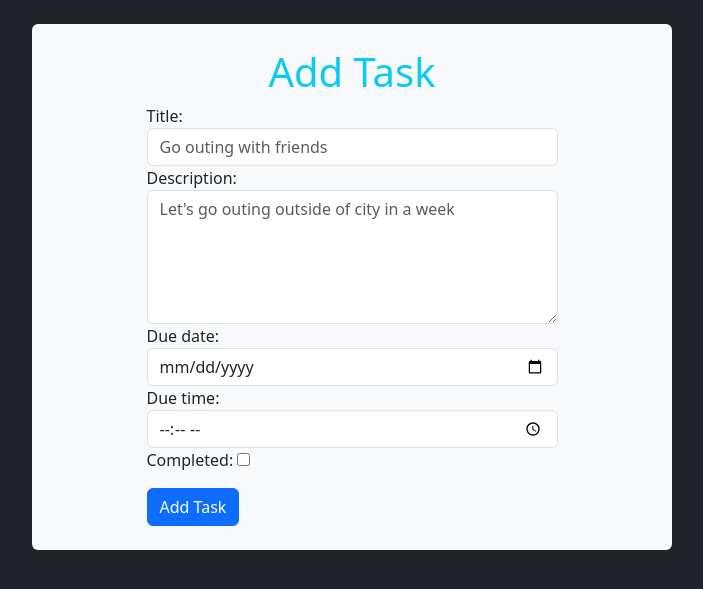
After one commit to PrayasPathak/django-todo-app, a Django app: page /add/ in a window 1280 px wide. The commit adds this page. Shown: the top 589 px of the page, without its empty margins (288-991 px from the left). Run offline with Django 4.2, Linux system fonts and the light colour scheme; some libraries are stand-ins or nearby versions.

Commit message:
Added forms and configure url routing.

```diff
--- /dev/null
+++ b/todos/forms.py
@@ -0,0 +1,38 @@
+from django import forms
+from django.forms import ModelForm
+from .models import Task
+
+
+class AddTaskForm(ModelForm):
+    class Meta:
+        model = Task
+        fields = "__all__"
+        exclude = ["id"]
+        widgets = {
+            "title": forms.TextInput(
+                attrs={
+                    "class": "form-control",
+                    "placeholder": "Go outing with friends",
+                }
+            ),
+            "description": forms.Textarea(
+                attrs={
+                    "class": "form-control",
+                    "placeholder": "Let's go outing outside of city in a week",
+                    "rows": 5,
+                    "cols": 40,
+                }
+            ),
+            "due_date": forms.NumberInput(
+                attrs={
+                    "type": "date",
+                    "class": "form-control",
+                }
+            ),
+            "due_time": forms.TimeInput(
+                attrs={
+                    "type": "time",
+                    "class": "form-control",
+                }
+            ),
+        }
--- /dev/null
+++ b/todos/templates/todos/add_task.html
@@ -0,0 +1,14 @@
+{% extends 'base.html' %}{% block title %}Todo App | Add Task{% endblock title%}
+{% block content %}
+<div
+  class="container bg-light d-flex justify-content-center align-items-center flex-column rounded p-4 mt-4 w-50"
+>
+  <h1 class="text-info fs-1">Add Task</h1>
+  <form action="" method="post">
+    {% csrf_token %} {{form}}
+    <div>
+      <input type="submit" value="Add Task" class="btn btn-primary mt-3" />
+    </div>
+  </form>
+</div>
+{% endblock content %}
--- a/todos/templates/todos/index.html
+++ b/todos/templates/todos/index.html
@@ -4,7 +4,7 @@
 {%block content %}
     <main class="container w-50 text-primary bg-light rounded d-flex justify-content-between align-items-center p-3 mt-4 shadow-lg border border-info">
             <h1 class="fs-1">Todo App</h1>
-            <a href="" class="btn btn-primary rounded-pill text-white p-2 m-2">&#10009;Add new</a>
+            <a href="{%url 'add'%}" class="btn btn-primary rounded-pill text-white p-2 m-2">&#10009;Add new</a>
     </main>
 </div>
 {% endblock content %}
--- a/todos/urls.py
+++ b/todos/urls.py
@@ -3,4 +3,5 @@ from . import views
 
 urlpatterns = [
     path("", views.index, name="home"),
+    path("add/", views.add_task, name="add"),
 ]
--- a/todos/views.py
+++ b/todos/views.py
@@ -2,8 +2,20 @@ from django.shortcuts import render, redirect
 
 
 # App level imports
-# from .forms import AddTaskForm
+from .models import Task
+from .forms import AddTaskForm
 
 
 def index(request):
     return render(request, "todos/index.html")
+
+
+def add_task(request):
+    form = AddTaskForm()
+    if request.method == "POST":
+        form = AddTaskForm(request.POST)
+        if form.is_valid():
+            form.save()
+            return redirect("home")
+    context = {"form": form}
+    return render(request, "todos/add_task.html", context)
```
